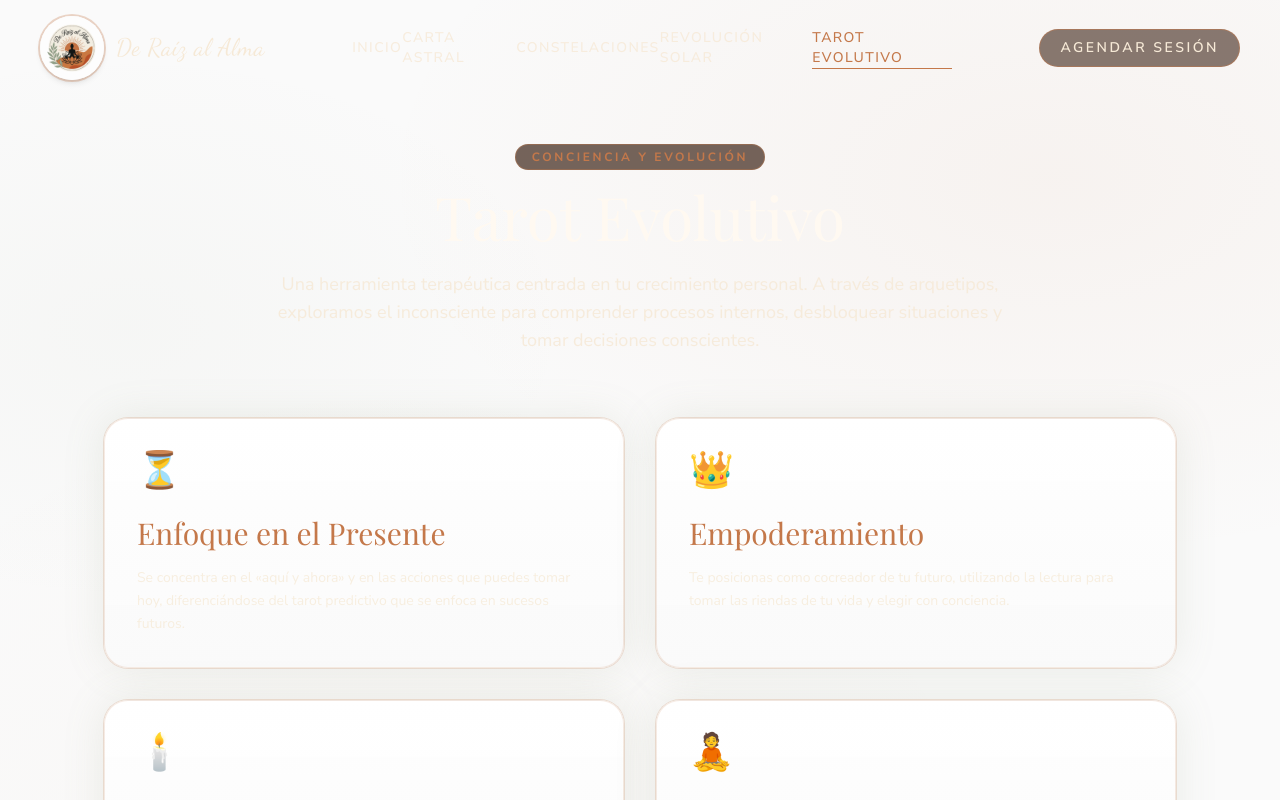
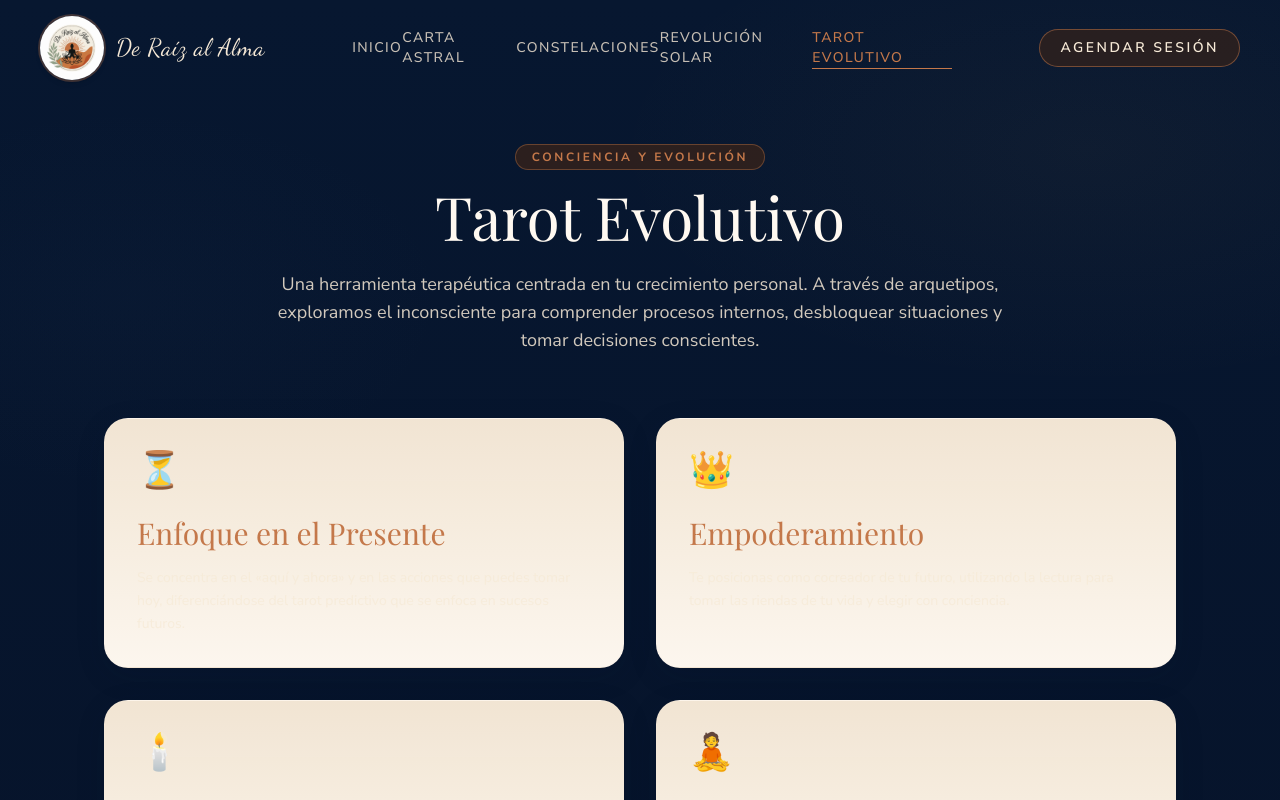
Before and after one commit to MatiasCardoso-000/DeRaizAlAlma, a React (Vite) app: page /#/tarot-evolutivo in a window 1280 px wide. Shown: the top 800 px of the page. Built offline with nearby package versions, Linux system fonts and the light colour scheme; a web font is replaced by a local one.

Commit message:
style: fondo azul noche con estrellas y bordes/textos crema

```diff
--- a/src/index.css
+++ b/src/index.css
@@ -17,25 +17,41 @@ body {
   margin: 0;
   min-height: 100vh;
   font-family: "Nunito Sans", sans-serif;
-  background: #071730; /* navy profundo */
+  background: radial-gradient(ellipse at 10% 10%, #081427 0%, #031022 30%, #01101a 100%);
   color: #F6E9D6; /* texto por defecto: crema clara para buen contraste */
 }
 
 /* ───── Fondo terroso orgánico ───── */
 .fondo-terroso {
   background:
-    radial-gradient(70rem 40rem at 82% 12%, rgba(196,120,74,0.06), transparent 60%),
-    radial-gradient(45rem 28rem at 10% 22%, rgba(139,154,123,0.04), transparent 62%),
-    radial-gradient(circle at 30% 70%, rgba(196,120,74,0.03), transparent 50%),
-    #FAFAFA; /* fondo original */
+    radial-gradient(60rem 30rem at 85% 10%, rgba(212,169,90,0.04), transparent 50%),
+    radial-gradient(40rem 24rem at 10% 20%, rgba(60,90,130,0.04), transparent 50%),
+    linear-gradient(180deg, rgba(7,23,48,1) 0%, rgba(6,18,40,1) 100%);
+
+/* Estrellas sutiles sobre el fondo */
+.fondo-terroso::before {
+  content: "";
+  position: absolute;
+  inset: 0;
+  background-image:
+    radial-gradient(circle, rgba(246,233,214,0.95) 1px, transparent 1px),
+    radial-gradient(circle, rgba(246,233,214,0.6) 0.8px, transparent 0.8px);
+  background-size: 180px 180px, 60px 60px;
+  opacity: 0.55;
+  pointer-events: none;
+  mix-blend-mode: screen;
+}
     /* Cambiado a un fondo más oscuro */
 }
 
 /* ───── Card orgánica ───── */
 .alma-card {
   background:
-    linear-gradient(180deg, rgba(255,255,255,0.98), rgba(250,250,250,0.99)),
-    radial-gradient(circle at 20% 10%, rgba(196,120,74,0.03), transparent 42%);
+    linear-gradient(180deg, rgba(246,233,214,0.98), rgba(255,249,241,0.99));
+  color: #071730; /* texto oscuro dentro de cards */
+  backdrop-filter: blur(4px);
+  box-shadow: 0 8px 30px rgba(7,23,48,0.12);
+  border: 1px solid rgba(246,233,214,0.18); /* borde crema */
   backdrop-filter: blur(4px);
   color: #071730; /* texto oscuro dentro de cards */
 }
@@ -46,7 +62,7 @@ body {
   aspect-ratio: 1 / 1;
   border-radius: 9999px;
   position: relative;
-  border: 2px solid rgba(196,120,74,0.5);
+  border: 2px solid rgba(246,233,214,0.12); /* borde crema sutil */
   box-shadow:
     inset 0 0 0 16px rgba(250,250,250,0.8),
     inset 0 0 0 17px rgba(196,120,74,0.25),
@@ -76,7 +92,8 @@ body {
 
 /* ───── Botón primario ───── */
 .btn-terracota {
-  @apply rounded-full bg-gradient-to-r from-terracota to-oro px-7 py-3 text-sm font-bold uppercase tracking-[0.17em] text-texto shadow-warm transition;
+  @apply rounded-full bg-gradient-to-r from-terracota to-oro px-7 py-3 text-sm font-bold uppercase tracking-[0.17em] text-crema shadow-warm transition;
+  border: 1px solid rgba(246,233,214,0.08);
 }
 .btn-terracota:hover {
   filter: brightness(1.1);
@@ -86,6 +103,7 @@ body {
 /* ───── Botón secundario ───── */
 .btn-sage {
   @apply rounded-full border-2 border-oro bg-arena px-7 py-3 text-sm font-bold uppercase tracking-[0.17em] text-texto transition;
+  border-color: rgba(246,233,214,0.18);
 }
 .btn-sage:hover {
   @apply bg-sage/10 border-sage;
```
